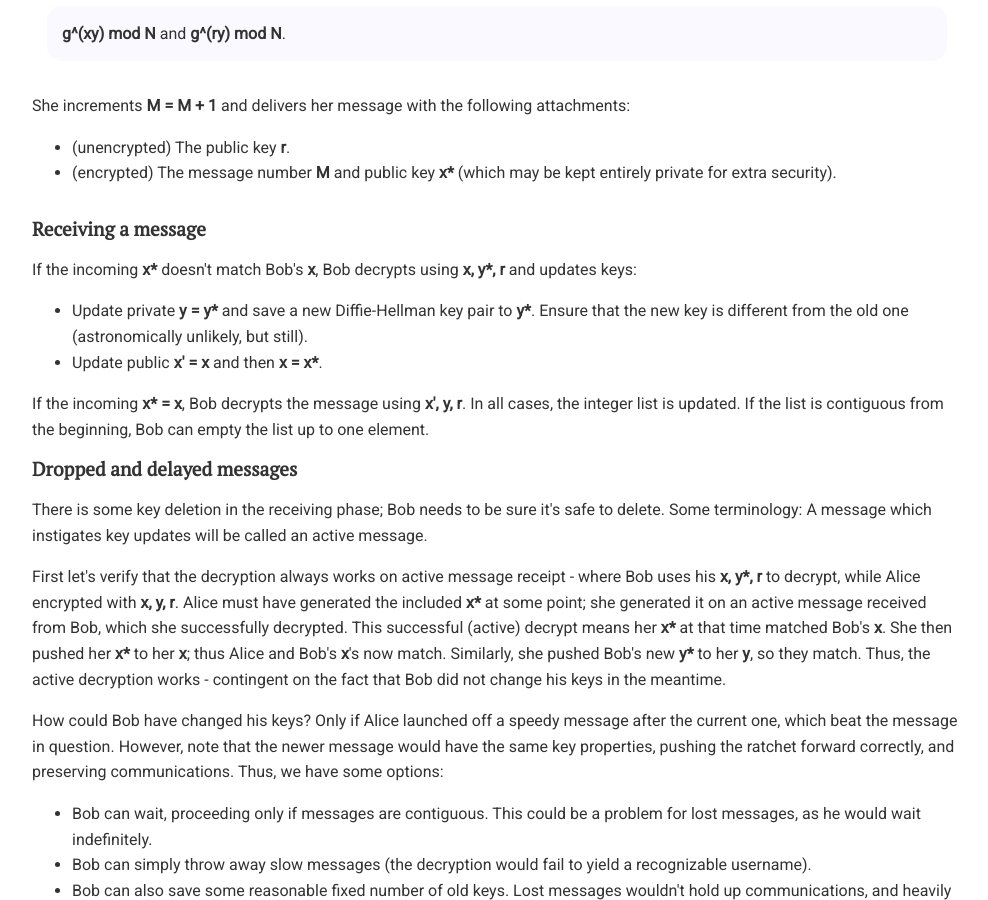
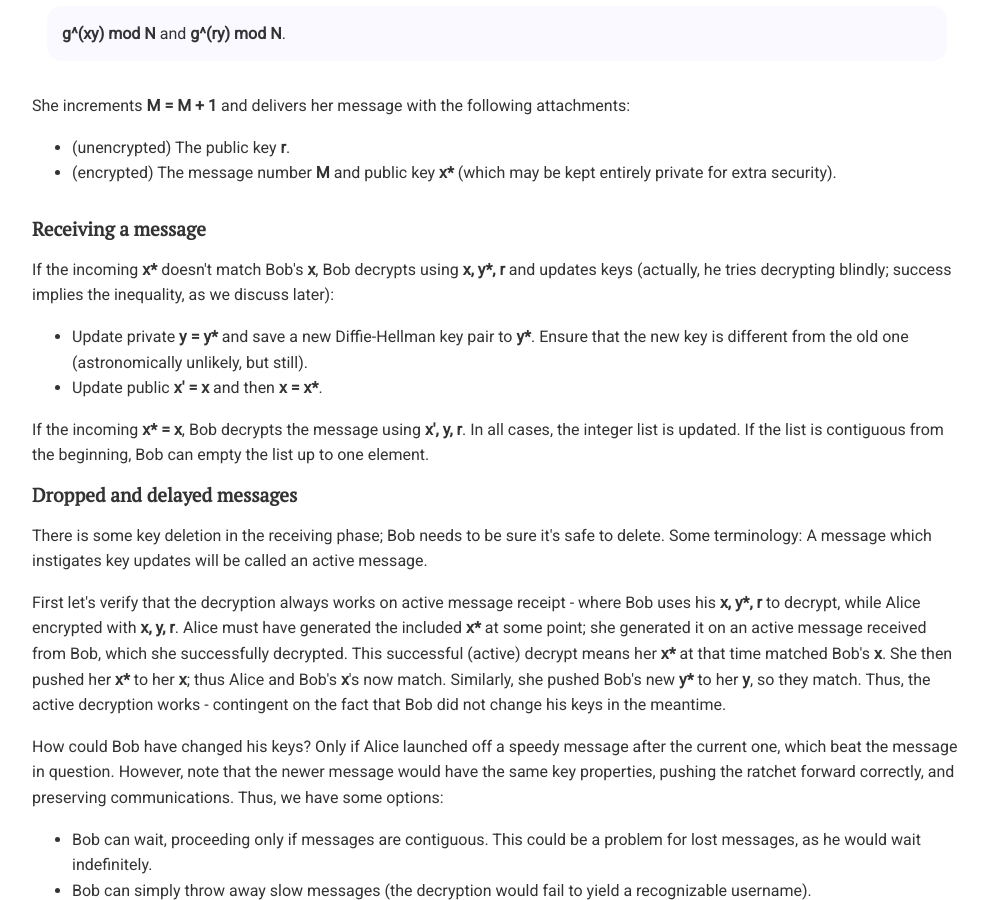
Before and after one commit to chatscrypt/chatscrypt.github.io, a Jekyll site: the page built from _posts/2020-01-24-the-chatscrypt-architecture-part-iv-authenticated-inductive-diffie-hellman-2.html, in a window 1280 px wide and 900 px high, scrolled down 1205 px. Shown: the whole window, without its empty margins (143-1131 px from the left). Built offline with Jekyll 4.4.1, drawn with Linux system fonts in a browser that asks for light colours; comment, search, counter and statistics services are not loaded.

Commit message:
Update 2020-01-24-the-chatscrypt-architecture-part-iv-authenticated-inductive-diffie-hellman-2.html

```diff
--- a/_posts/2020-01-24-the-chatscrypt-architecture-part-iv-authenticated-inductive-diffie-hellman-2.html
+++ b/_posts/2020-01-24-the-chatscrypt-architecture-part-iv-authenticated-inductive-diffie-hellman-2.html
@@ -49,7 +49,7 @@ She increments <b>M = M + 1</b> and delivers her message with the following atta
 
 <h2>Receiving a message</h2>
 
-If the incoming <b>x*</b> doesn't match Bob's <b>x</b>, Bob decrypts using <b>x, y*, r</b> and updates keys:
+If the incoming <b>x*</b> doesn't match Bob's <b>x</b>, Bob decrypts using <b>x, y*, r</b> and updates keys (actually, he tries decrypting blindly; success implies the inequality, as we discuss later):
 <ul>
 <li>Update private <b>y = y*</b> and save a new Diffie-Hellman key pair to <b>y*</b>. Ensure that the new key is different from the old one (astronomically unlikely, but still).
   <li>Update public <b>x' = x</b> and then <b>x = x*</b>.
```
